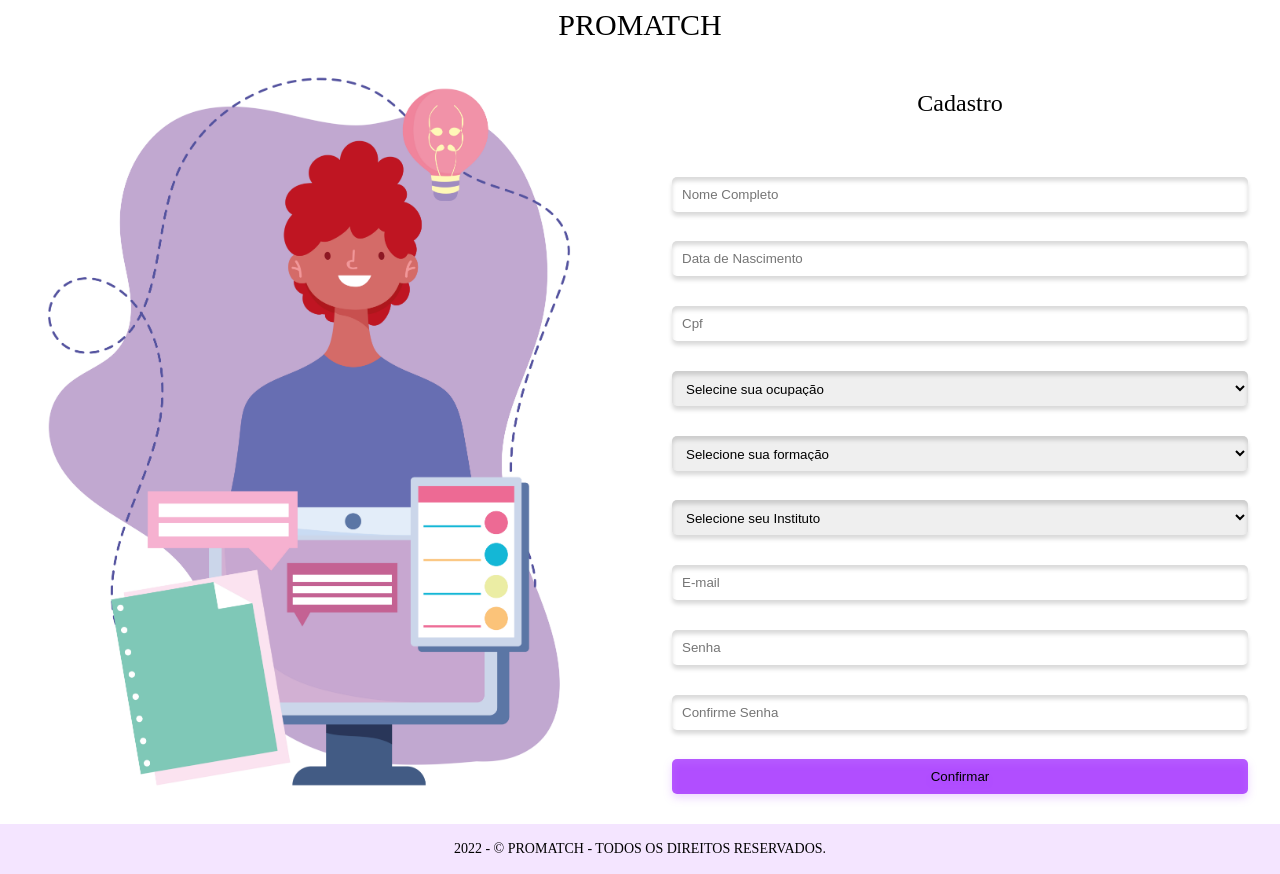
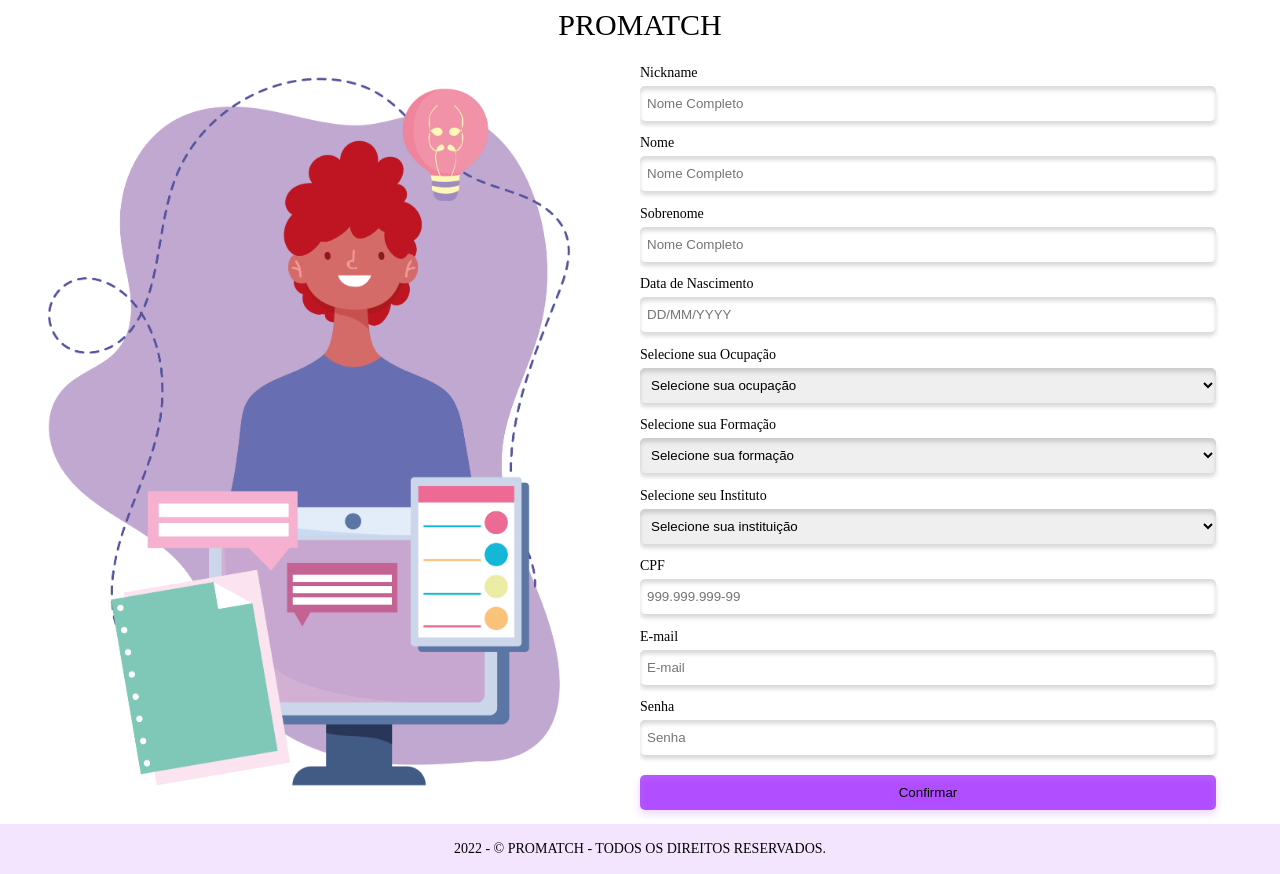
Before and after one commit to GabrieldosSantosOliveira/projeto-0, a Next.js app: page /posts/cadastro in a window 1280 px wide. Built offline with nearby package versions, Linux system fonts and the light colour scheme; a web font is replaced by a local one.

Commit message:
Feito melhorias no cadastro

```diff
--- a/components/Cadastro.js
+++ b/components/Cadastro.js
@@ -1,9 +1,16 @@
 import styles from '/components/cadastro.module.css'
-import { useState } from 'react'
-import MaskedInput from './MaskedInput'
+import { Formik, Form, Field } from 'formik'
+import { useRouter } from 'next/router';
+import NumberFormat from 'react-number-format';
 import institutos from "./json/institutos.json"
 import curso from "./json/curso.json"
+import * as Yup from 'yup'
+import api from '../pages/api/api.js'
+import { validateBr } from 'js-brasil';
 
+const Input = (props) => (
+    <NumberFormat {...props} />
+);
 
 const instituto = institutos.map(valor => {
     return <option value={valor.sigla} key={valor.sigla}>{valor.nome}</option>
@@ -12,63 +19,193 @@ const select = curso.map(valor => {
     return <option value={valor} key={valor}>{valor}</option>
 })
 
+const schema = Yup.object().shape({
+    username: Yup.string()
+        .min(3, "Insira um nickname maior")
+        .max(70, "Insira um nickname menor")
+        .required('Insira um nickname valido'),
+    firstName: Yup.string()
+        .min(2, "Insira um nome maior")
+        .max(70, "Insira um nome menor")
+        .required('Insira um nome valido'),
+    lastName: Yup.string()
+        .min(4, "Insira um sobrenome maior")
+        .max(70, "Insira um sobrenome menor")
+        .required('Insira um sobrenome valido'),
+    data: Yup.string()
+        .min(1, "Data invalida")
+        .required('Insira uma data valida'),
 
+    cargo: Yup.string().required('Escolha uma opção de ocupação'),
+    formacao: Yup.string().required('Escolha uma opção de formação'),
+    instituto: Yup.string().required('Escolha uma opção de instituição'),
+    email: Yup.string()
+        .email("Informe um email valido com @, provedor e nome")
+        .min(13, "Complete o campo(E-mail pequeno)")
+        .max(60, "Complete o campo(E-mail muito grade)")
+        .required('Informe um email valido'),
+    cpf: Yup.string()
+        .required('Insira um cpf valido'),
+    password: Yup.string()
+        .min(3, "Senha muito pequena")
+        .max(10, "Senha muito pequena")
+        .required('Escolha uma senha valida'),
+
+})
 export default function Cadastro() {
+    function checarData(data) {
+        let error
+        console.log(data)
+        if (validateBr.data(data)) {
+            error = ""
+        } else {
+            error = "Insira um numero valido"
+        }
+        console.log(error)
+        return error;
 
-    const [formValue, setFormValue] = useState({})
 
-    const handleInputChange = (e) => {
-        const { name, value } = e.target;
-        setFormValue({ ...formValue, [name]: value });
     }
+    function checarCpf(data) {
+        let error
+        console.log(data)
+        if (validateBr.cpf(data)) {
+            error = ""
+            console.log(true)
 
-    const handleSubmite = (e) => {
-        e.preventDefault()
-        const formData = new FormData(e.target)
-        const data = Object.fromEntries(formData)
+        } else {
+            error = "Insira um numero valido"
+            console.log(false)
+        }
+        console.log(error)
+        return error;
+
+
     }
 
 
+
+    async function handleSubmite(formValues) {
+        const date = {
+            "username": formValues.username,
+            "firstName": formValues.firstName,
+            "lastName": formValues.lastName,
+            "email": formValues.email,
+            "confirmed": true,
+            "data": formValues.data,
+            "cpf": formValues.cpf,
+            "ocupa": formValues.ocupa,
+            "formacao": formValues.formacao,
+            "instituto": formValues.instituto,
+            "password": formValues.password,
+
+        }
+
+        const response = await api.post("/api/users", date)
+        console.log(response)
+        router.push("/posts/login")
+
+    }
+
     return (
+
+
         <>
+            <Formik
+                validationSchema={schema}
+                initialValues={{
+                    username: '',
+                    firstName: '',
+                    lastName: '',
+                    data: '',
+                    cargo: '',
+                    formacao: '',
+                    instituto: '',
+                    cpf: '',
+                    password: '',
+                    email: '',
 
-            <form onSubmit={handleSubmite} className={styles.container}>
-                <div>Cadastro</div>
 
-                <input type="text" name="username" required aria-label="Nome Completo" placeholder='Nome Completo' onChange={handleInputChange} value={formValue.username || ''} />
+                }}
+                onSubmit={handleSubmite}>
+                {({ errors, touched, isValidating }) => (
 
-                <MaskedInput name="data" mask="99/99/9999" placeholder="Data de Nascimento" value={formValue.data || ''} onChange={handleInputChange} />
-                <MaskedInput name="cpf" mask="999.999.999-99" placeholder="Cpf" value={formValue.cpf || ''} onChange={handleInputChange} />
+                    < Form className={styles.Flex}>
 
-                <select name='ocupa' onChange={handleInputChange} value={formValue.ocupa || ''}>
+                        <div className={styles.container}>
+                            <label htmlFor='username'>Nickname</label>
+                            <Field id='username' name="username" type="text" placeholder="Nome Completo" />
+                            {errors.username && touched.username && (<span>{errors.username}</span>)}
+                        </div>
+                        <div className={styles.container}>
+                            <label htmlFor='firstName'>Nome</label>
+                            <Field id='firstName' name="firstName" type="text" placeholder="Nome Completo" />
+                            {errors.firstName && touched.firstName && (<span>{errors.firstName}</span>)}
+                        </div> <div className={styles.container}>
+                            <label htmlFor='lastName'>Sobrenome</label>
+                            <Field id='lastName' name="lastName" type="text" placeholder="Nome Completo" />
+                            {errors.lastName && touched.lastName && (<span>{errors.lastName}</span>)}
+                        </div>
 
-                    <option hidden>Selecine sua ocupação</option>
-                    <option value="Estudante">Estudante</option>
-                    <option value="Professor">Professor</option>
+                        <div className={styles.container}>
+                            <label htmlFor='data'>Data de Nascimento</label>
 
-                </select>
+                            <Field id='data' name="data" as={Input} format="##/##/####" placeholder="DD/MM/YYYY" mask={['D', 'D', 'M', 'M', 'Y', 'Y', 'Y', 'Y']} validate={checarData} />
+                            {errors.data && touched.data && (<span>{errors.data}</span>)}
 
-                <select name='area' onChange={handleInputChange} value={formValue.area || ''}>
+                        </div>
+                        <div className={styles.container}>
+                            <label htmlFor='cargo'>Selecione sua Ocupação</label>
+                            <Field id="cargo" name="cargo" as="select">
+                                <option hidden>Selecione sua ocupação</option>
+                                <option value="Estudante">Estudante</option>
+                                <option value="Professor">Professor</option>
 
-                    <option value="cargo" hidden>Selecione sua formação</option>
-                 /*Chamada da função que ira renderizar as opções de cursos*/
-                    {select}
-                </select>
+                            </Field>
+                            {errors.cargo && touched.cargo && (<span>{errors.cargo}</span>)}
 
-                <select name='institution' onChange={handleInputChange} value={formValue.institution || ''}>
-                    <option value="cargo" hidden>Selecione seu Instituto</option>
-                    /*Chamada da função que ira renderizar as opções de institutos*/
-                    {instituto}
+                        </div>
+                        <div className={styles.container}>
+                            <label htmlFor='formacao'>Selecione sua Formação</label>
+                            <Field id="formacao" name="formacao" as="select">
+                                <option hidden>Selecione sua formação</option>
+                                {select}
+                            </Field>
+                            {errors.formacao && touched.formacao && (<span>{errors.formacao}</span>)}
 
-                </select>
+                        </div>
+                        <div className={styles.container}>
+                            <label htmlFor='instituto'>Selecione seu Instituto</label>
+                            <Field id="instituto" name="instituto" as="select">
+                                <option hidden>Selecione sua instituição</option>
+                                {instituto}
+                            </Field>
+                            {errors.instituto && touched.instituto && (<span>{errors.instituto}</span>)}
 
-                <input type="email" name="email" required aria-label="E-mail" placeholder='E-mail' onChange={handleInputChange} value={formValue.email || ''} />
+                        </div>
 
-                <input type="password" name="password" required aria-label="Senha " placeholder='Senha' onChange={handleInputChange} value={formValue.password || ''} />
-                <input type="password" name="confirme" required aria-label="Confirme Senha" placeholder='Confirme Senha' onChange={handleInputChange} value={formValue.confirme || ''} />
 
-                <button type="submit">Confirmar</button>
-            </form>
+                        <div className={styles.container}>
+                            <label htmlFor='cpf'>CPF</label>
+                            <Field name="cpf" id='cpf' as={Input} format="###.###.###-##" placeholder="999.999.999-99" mask={['X', 'X', 'X', 'X', 'X', 'X', 'X', 'X', 'X', 'X', 'X']} validate={checarCpf} />
+                            {errors.cpf && touched.cpf && (<span>{errors.cpf}</span>)}
+
+                        </div>
+                        <div className={styles.container}>
+                            <label htmlFor='email'>E-mail</label>
+                            <Field id='email' name="email" type="text" placeholder="E-mail" />
+                            {errors.email && touched.email && (<span>{errors.email}</span>)}
+                        </div>
+                        <div className={styles.container}>
+                            <label htmlFor='password'>Senha</label>
+                            <Field id='password' name="password" type="password" placeholder="Senha" />
+                            {errors.password && touched.password && (<span>{errors.password}</span>)}
+                        </div>
+                        <button type="submit">Confirmar</button>
+
+                    </Form>
+                )}
+            </Formik>
 
         </>
     );
--- a/components/MaskedInput.js
+++ b/components/MaskedInput.js
@@ -1,23 +1,25 @@
-import InputMask from "react-input-mask";
+// import InputMask from "react-input-mask";
 
-const onlyNumbers = (e) => e.replace(/[^0-9]/g, '')
-const MaskedInput = ({ value, onChange, placeholder, mask, name }) => {
-    function handleChange(event) {
-        onChange({
-            ...event,
-            target: {
-                ...event.target,
-                name,
-                value: onlyNumbers(event.target.value)
+// const onlyNumbers = (e) => e.replace(/[^0-9]/g, '')
+// const MaskedInput = ({ id, value, onChange, placeholder, mask, name }, props) => {
+//     function handleChange(event) {
+//         onChange({
+//             ...event,
+//             target: {
+//                 ...event.target,
+//                 name,
+//                 value: onlyNumbers(event.target.value)
 
-            }
-        })
-    }
-    return <InputMask
-        mask={mask}
-        value={value}
-        placeholder={placeholder}
-        onChange={handleChange} />;
-}
+//             }
+//         })
+//     }
+//     return <InputMask
+//         mask={mask}
+//         id={id}
+//         value={value}
+//         placeholder={placeholder}
+//         {...props}
+//         onChange={handleChange} />;
+// }
 
-export default MaskedInput
+// export default MaskedInput
--- a/components/cadastro.module.css
+++ b/components/cadastro.module.css
@@ -1,41 +1,71 @@
 .container {
+  display: flex;
+  flex-direction: column;
+}
+
+.Flex {
   grid-area: aside;
   display: flex;
+  justify-content: space-evenly;
   flex-direction: column;
-  justify-content: space-evenly;
   font-family: Inter;
   font-size: 18px;
-  align-items: center;
+}
+.Flex input,
+.Flex button,
+.Flex select {
+  height: 35px;
+  width: 90%;
+  padding: 7px;
+  border: none;
+  border-radius: 5px;
+  margin-top: 5px;
 }
 
-.container input,
-.container button,
-.container select {
-  height: 35px;
-  width: 90%;
-  padding: 10px;
-  border: none;
-  border-radius: 5px;
+.Flex div {
+  font-size: 14px;
 }
 
-.container div {
-  text-align: center;
-  font-size: 24px;
-  margin-bottom: 30px;
-  margin-top: 10px;
-}
-
-.container input {
+.Flex input {
   box-shadow: 0px 4px 4px rgba(0, 0, 0, 0.15),
     inset 0px 4px 4px rgba(0, 0, 0, 0.15);
 }
 
-.container button {
+.Flex button {
   filter: drop-shadow(0px 4px 4px rgba(143, 0, 255, 0.25));
   background: rgba(143, 0, 255, 0.64);
 }
 
-.container select {
+.Flex select {
   box-shadow: 0px 4px 4px rgba(0, 0, 0, 0.15),
     inset 0px 4px 4px rgba(0, 0, 0, 0.15);
 }
+.Flex span {
+  display: block;
+  color: red;
+  font-size: 11px;
+  text-align: start;
+  margin-top: 8px;
+  margin-left: 8px;
+  margin-bottom: -10px;
+}
+.Flex button:hover {
+  filter: drop-shadow(0px 8px 8px rgba(143, 0, 255, 0.25));
+  background: rgba(143, 0, 255, 1);
+}
+.Flex input:hover,
+.Flex select:hover {
+  box-shadow: 0px 4px 4px rgba(143, 0, 255, 0.25),
+    inset 0px 4px 4px rgba(143, 0, 255, 0.25);
+  border-width: 1.5px;
+  border-style: groove;
+  border-color: rgba(143, 0, 255, 1);
+}
+.Flex input:focus,
+.Flex select:focus {
+  box-shadow: 0px 4px 4px rgba(0, 0, 0, 0.15),
+    inset 0px 4px 4px rgba(0, 0, 0, 0.15);
+  border-width: 1.5px;
+  border-style: solid;
+  border-color: rgba(143, 0, 255, 1);
+}
--- a/package.json
+++ b/package.json
@@ -18,10 +18,14 @@
   },
   "dependencies": {
     "axios": "^0.26.1",
+    "formik": "^2.2.9",
+    "js-brasil": "^2.5.3",
     "next": "12.1.5",
     "react": "18.0.0",
     "react-dom": "18.0.0",
-    "react-input-mask": "^2.0.4"
+    "react-input-mask": "^2.0.4",
+    "react-number-format": "^4.9.3",
+    "yup": "^0.32.11"
   },
   "devDependencies": {
     "eslint": "8.13.0",
--- /dev/null
+++ b/pages/api/api.js
@@ -0,0 +1,7 @@
+import axios from 'axios'
+
+const api = axios.create({
+    baseURL: 'http://localhost:1337/'
+})
+
+export default api
```
Also changed, not shown: 2 other files (tests, documents, lock files or other folders).
